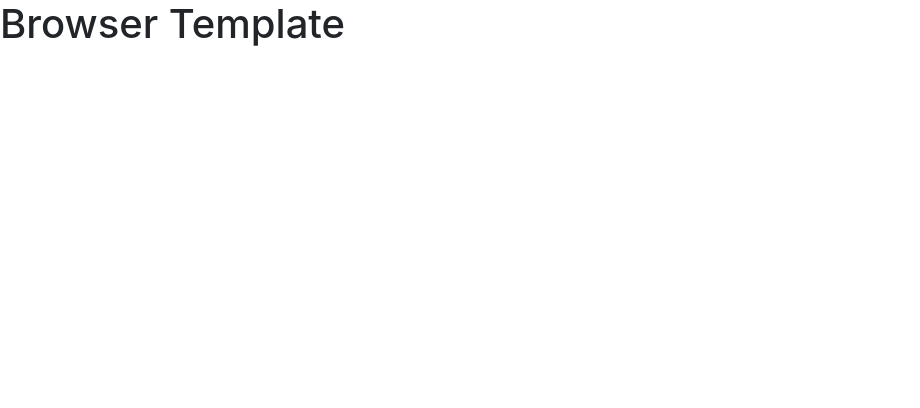
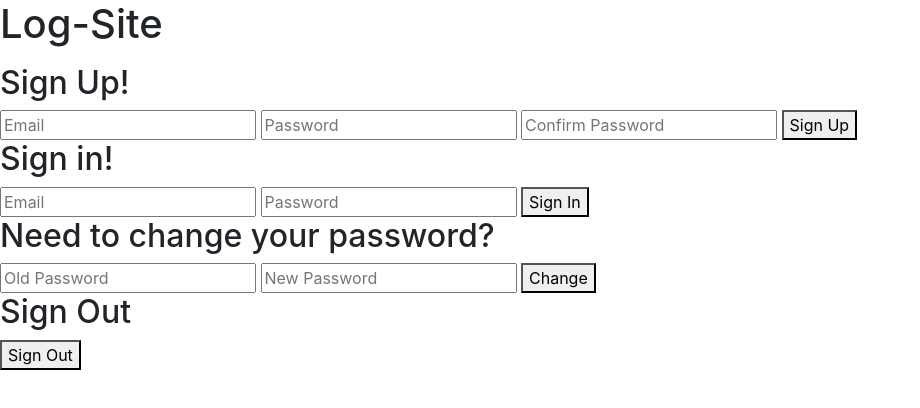
Before and after one commit to DylanStricker/Show-Site-Front, a website built with webpack: page index.html in a window 1280 px wide. Shown: the whole page, without its empty margins (0-920 px from the left). Built offline with nearby package versions, Linux system fonts and the light colour scheme.

Commit message:
Update README; HTML

```diff
--- a/index.html
+++ b/index.html
@@ -1,7 +1,7 @@
 <!DOCTYPE html>
 <html>
     <head>
-      <title>Example</title>
+      <title>Web Logger</title>
       <meta name="viewport" content="width=device-width, initial-scale=1">
 
       <!-- Do not add `link` tags-->
@@ -11,7 +11,33 @@
       <script src="public/vendor.js" type="text/javascript" charset="utf-8" defer></script>
       <script src="public/application.js" type="text/javascript" charset="utf-8" defer></script>
     </head>
+
     <body>
-      <h1>Browser Template</h1>
+      <h1>Log-Site</h1>
+      <p id=current-status></p>
+      <div class="unauthenticated">
+        <h2>Sign Up!</h2>
+        <form id="sign-up">
+          <input type="text" name="credentials[email]" placeholder="Email">
+          <input type="password" name="credentials[password]" placeholder="Password">
+          <input type="password" name="credentials[password_confirmation]" placeholder="Confirm Password">
+          <button type="submit">Sign Up</button>
+        </form>
+        <h2>Sign in!</h2>
+        <form id="sign-in">
+          <input type="text" name="credentials[email]" placeholder="Email">
+          <input type="password" name="credentials[password]" placeholder="Password">
+          <button type="submit">Sign In</button>
+        </form>
+      </div>
+      <div class="authenticated">
+        <h2>Need to change your password?</h2>
+        <form id="pass-change">
+          <input type="password" name="passwords[old]" placeholder="Old Password">
+          <input type="password" name="passwords[new]" placeholder="New Password">
+          <button type="submit">Change</button>
+        </form>
+        <h2>Sign Out</h2>
+        <button type="submit" id="sign-out">Sign Out</button>
+      </div>
     </body>
-</html>
```
Also changed, not shown: README.md, 1 other file.
